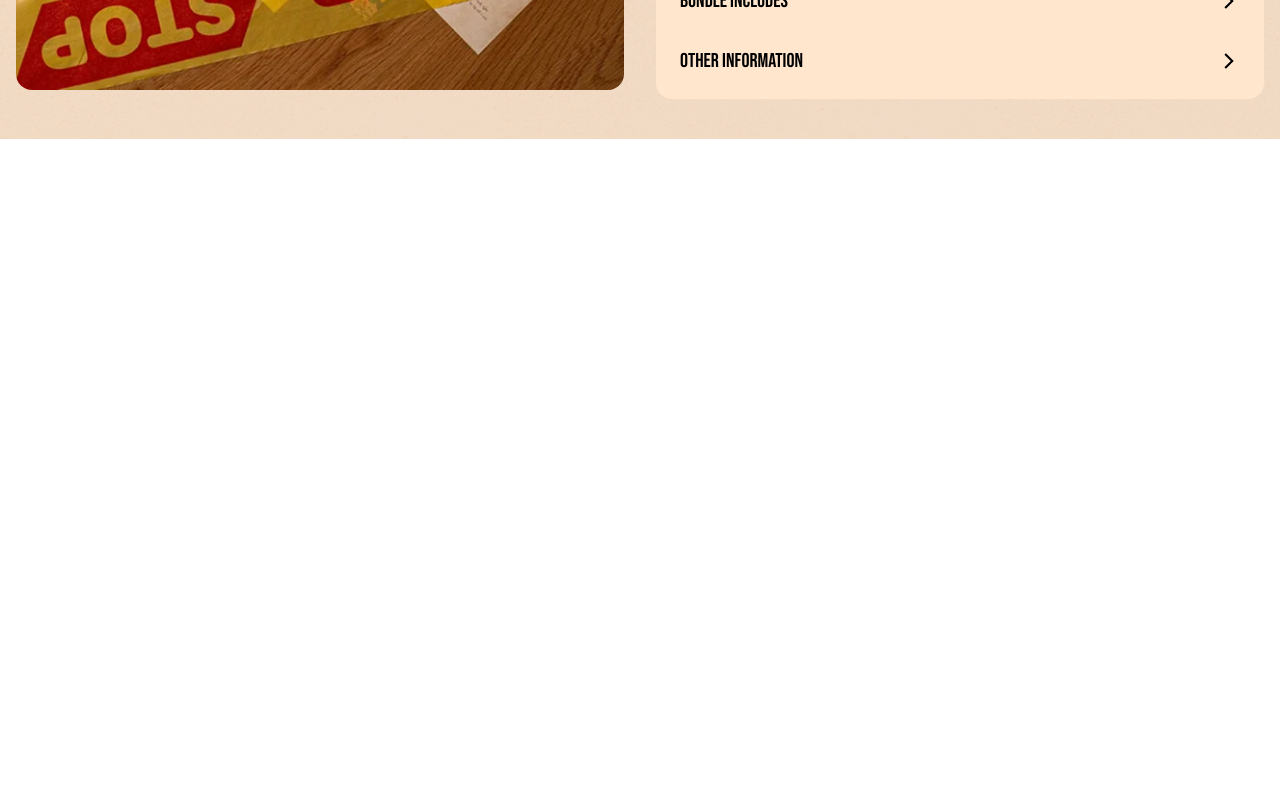
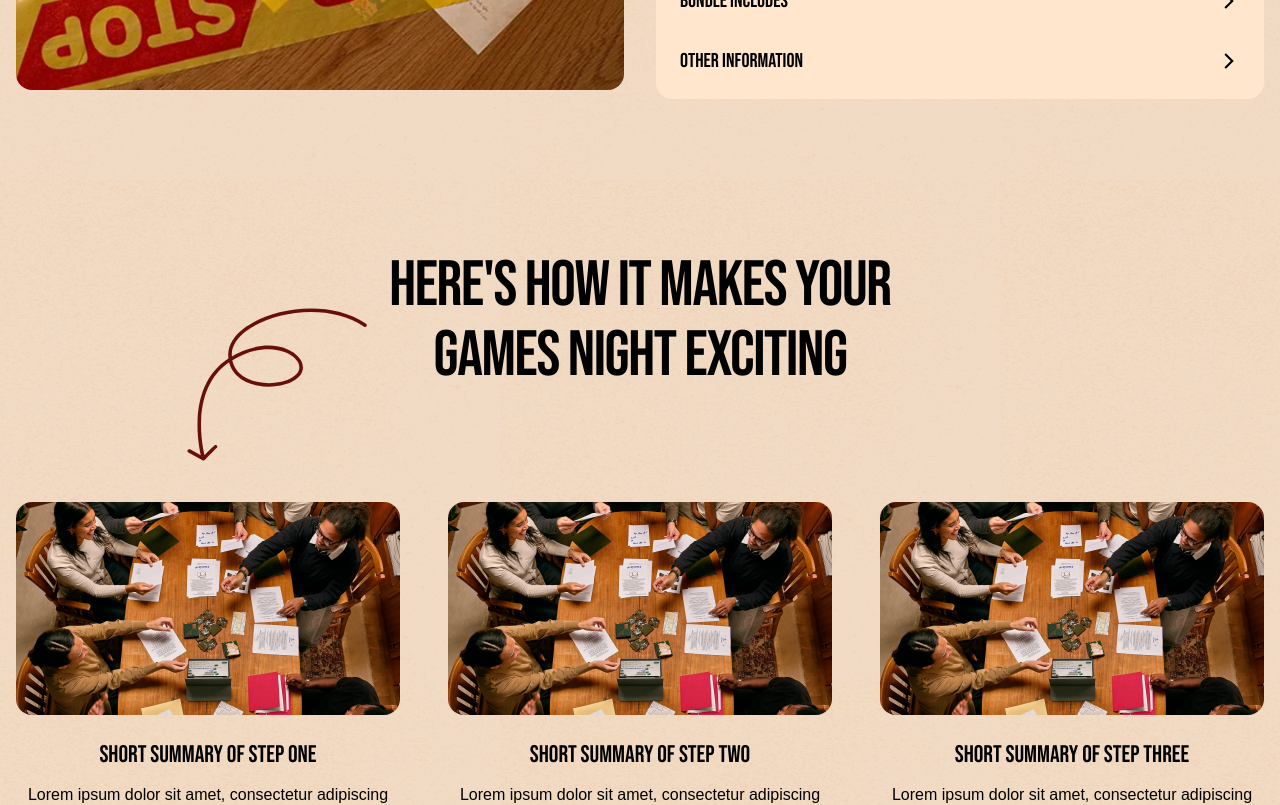
Before and after one commit to abellmanuell/detective-mystery-masters, a React (Vite) app: page / in a window 1280 px wide. Shown: the part 1820-2625 px from the top of the page. Before the commit the page ends 1959 px from the top, so only its background shows below. Built offline with nearby package versions, Linux system fonts and the light colour scheme.

Commit message:
chore: Added other components to ProductRoot Page

```diff
--- a/src/pages/routes/product/ProductRoute.tsx
+++ b/src/pages/routes/product/ProductRoute.tsx
@@ -2,7 +2,11 @@ import { useRef, useState } from "react";
 import type { Swiper as SwiperType } from "swiper";
 import { Swiper, SwiperSlide } from "swiper/react";
 
-import { announcements, products } from "../../../lib/globalVariables";
+import {
+  announcements,
+  detectiveCases,
+  products,
+} from "../../../lib/globalVariables";
 
 import Wrapper from "../../../components/Wrapper";
 import Container from "../../../components/Container";
@@ -21,6 +25,10 @@ import Product2 from "../../../assets/images/products/product-2.webp";
 import Product3 from "../../../assets/images/products/product-3.webp";
 import Product4 from "../../../assets/images/products/product-4.webp";
 import { BreadCrumb } from "../../../components/TitleCard";
+import { Footer } from "../../views/Footer";
+import { Package } from "../../../components/Package";
+import { Testimonial } from "../../views/Testimonial";
+import { StepsSummary } from "../../views/StepsSummary";
 
 const ProductRoute = () => {
   const swiperRef = useRef<SwiperType>(null);
@@ -168,6 +176,10 @@ const ProductRoute = () => {
             <ProductFAQ />
           </div>
         </Container>
+        <StepsSummary />
+        <Testimonial />
+        <Package title="Customers Also Buy" items={detectiveCases} />
+        <Footer />
       </Wrapper>
     </>
   );
```
